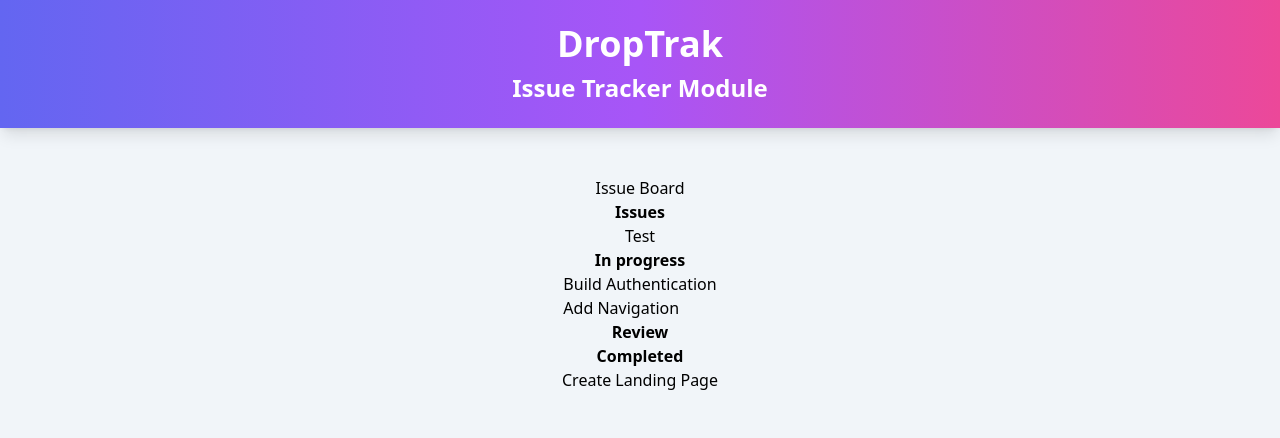
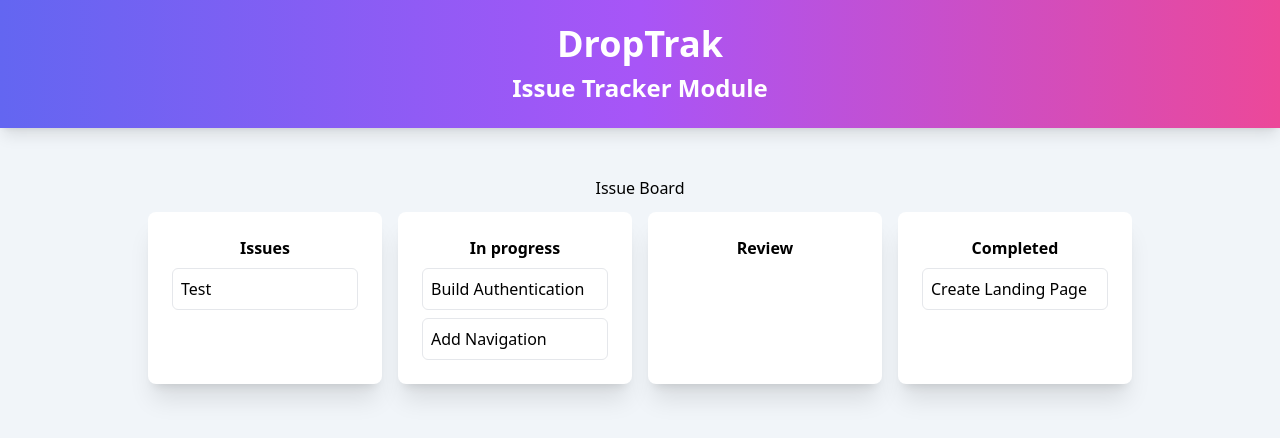
Before and after one commit to lisawagner/beautiful-dnd-issue-tracker, a React (Create React App) app: page / in a window 1280 px wide. Shown: the top 438 px of the page. Built offline with nearby package versions, Linux system fonts and the light colour scheme.

Commit message:
feat: add basic styles

```diff
--- a/src/features/issues/Column.js
+++ b/src/features/issues/Column.js
@@ -7,7 +7,7 @@ const Column = (props) => {
     <Draggable draggableId={props.column.id} index={props.index}>
       {(provided) => (
         <div
-          className="colContainer flex flex-col items-center justify-start"
+          className="card colContainer flex flex-col gap-2 items-center justify-start"
           ref={provided.innerRef}
           {...provided.draggableProps}
         >
@@ -18,12 +18,11 @@ const Column = (props) => {
             {props.column.title}
           </div>
           <Droppable droppableId={props.column.id} type='task'>
-            {(provided, snapshot) => (
+            {(provided) => (
               <div
-                className="taskList"
+                className="flex flex-col gap-2 w-full"
                 ref={provided.innerRef}
                 {...provided.droppableProps}
-                // isDraggingOver={snapshot.isDraggingOver}
               >
                 {props.tasks.map((task, index) => <Task key={task.id} task={task} index={index} />)}
                 {provided.placeholder}
--- a/src/features/issues/IssueBoard.js
+++ b/src/features/issues/IssueBoard.js
@@ -62,15 +62,19 @@ const IssueBoard = () => {
           <div
             {...provided.droppableProps}
             ref={provided.innerRef}
-            className="flex flex-col items-center justify-center"
+            className="flex flex-col items-center justify-center gap-3"
           >
             <h1>Issue Board</h1>
-            {data.columnOrder.map((id, index) => {
-              const column = data.columns[id]
-              const tasks = column.taskIds.map(taskId => data.tasks[taskId])
+            <div
+              className='grid grid-cols-1 gap-4 w-full md:w-1/2 lg:w-full lg:grid-cols-4'
+            >
+              {data.columnOrder.map((id, index) => {
+                const column = data.columns[id]
+                const tasks = column.taskIds.map(taskId => data.tasks[taskId])
 
-              return <Column key={column.id} column={column} tasks={tasks} index={index} />
-            })}
+                return <Column key={column.id} column={column} tasks={tasks} index={index} />
+              })}
+            </div>
           </div>
         )}
       </Droppable>
--- a/src/features/issues/Task.js
+++ b/src/features/issues/Task.js
@@ -2,17 +2,25 @@ import { Draggable } from '@hello-pangea/dnd'
 
 const Task = (props) => {
   return (
+
     <Draggable draggableId={props.task.id} index={props.index}>
-      {(provided, snapshot) => (
+
+        {(provided) => (
           <div
+
             {...provided.draggableProps}
             {...provided.dragHandleProps}
             ref={provided.innerRef}
           >
+            <div className='p-2 border rounded-md bg-white'>
               {props.task.content}
             </div>
+
+          </div>
         )}
+
     </Draggable>
+
   )
 }
 export default Task
```
Lines whose indentation alone changed are shown as unchanged.
